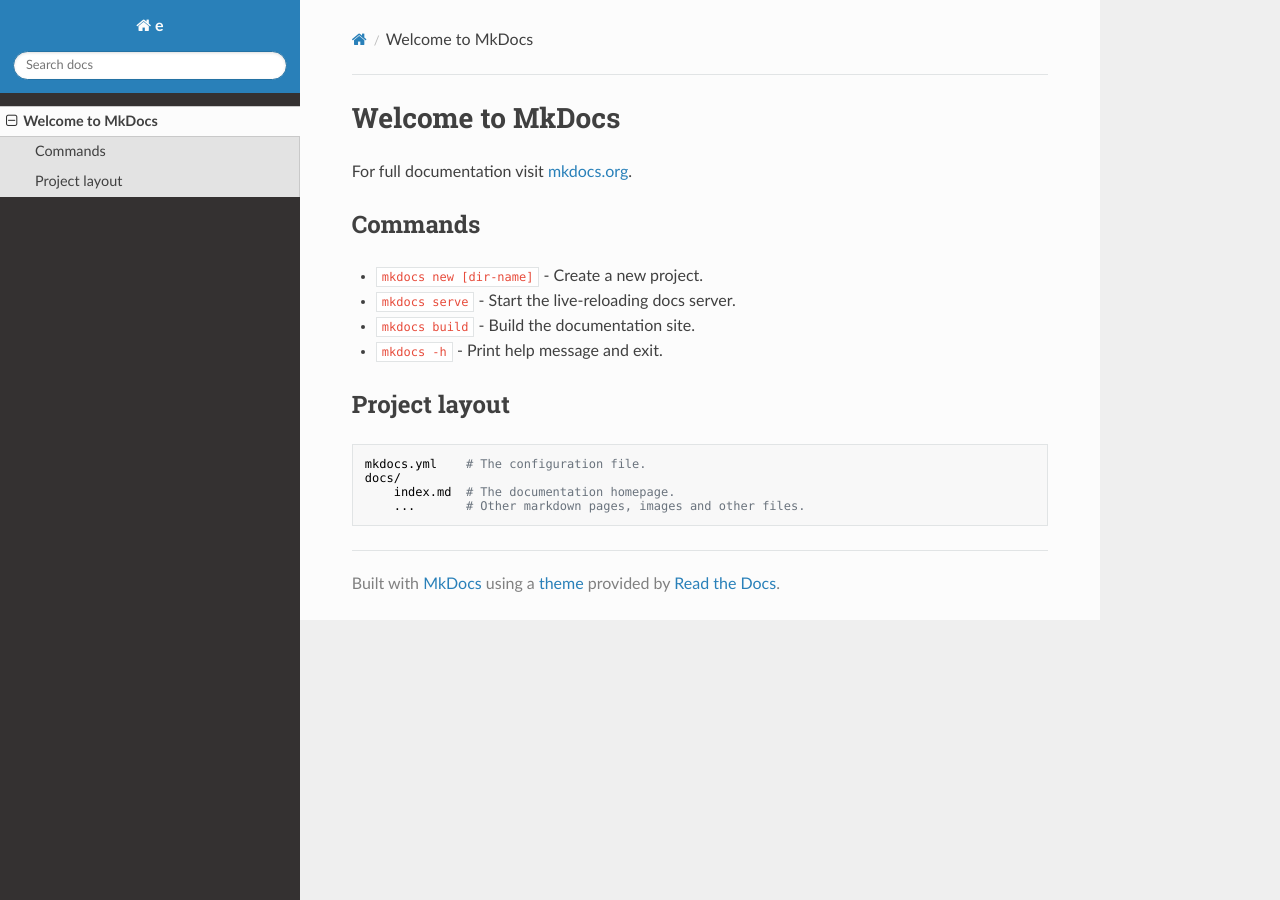
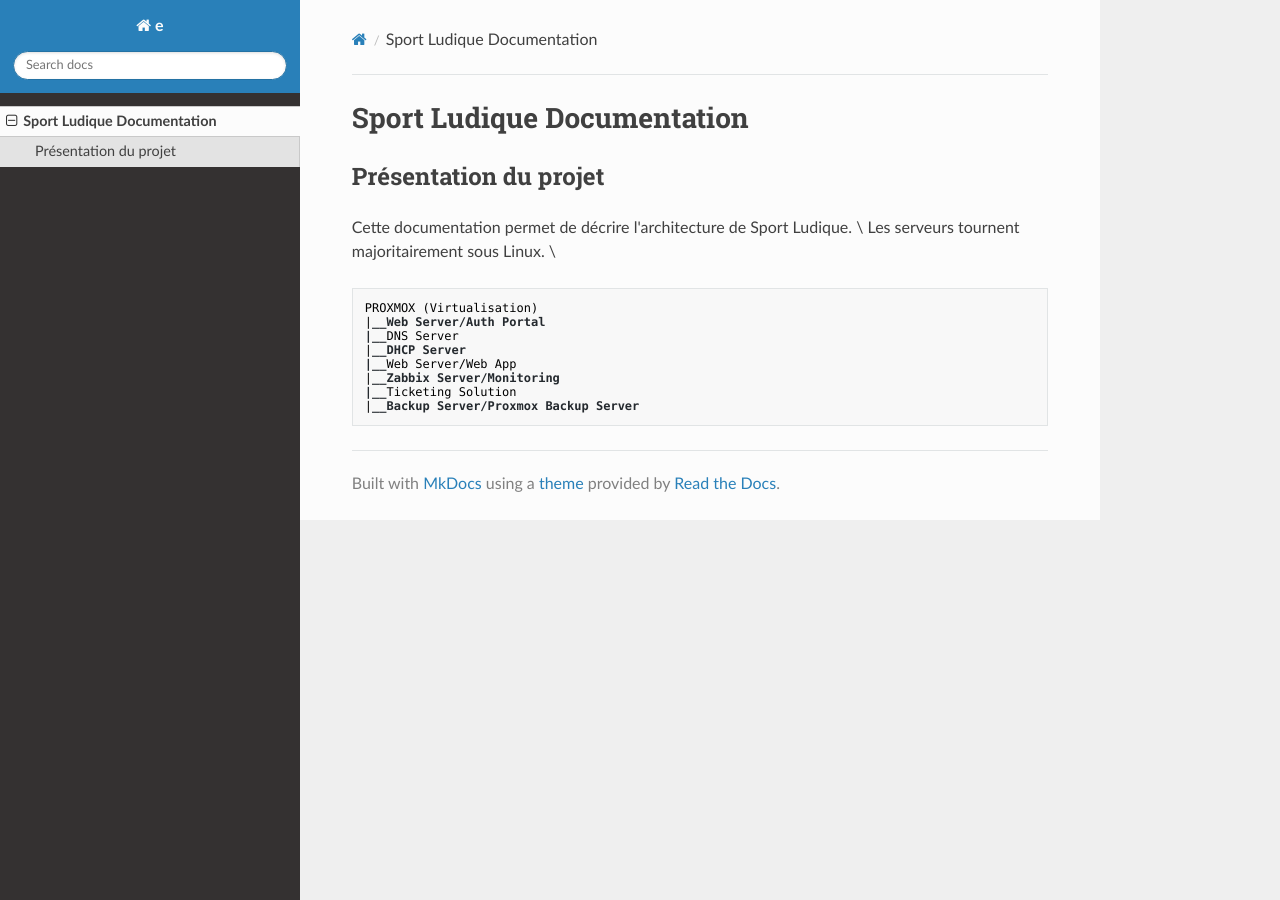
Before and after one commit to DSISportLudique/SportLudique2Doc, an MkDocs documentation site: the page built from docs/index.md, in a window 1280 px wide. Built offline with MkDocs 1.6.1, drawn with Linux system fonts in a browser that asks for light colours; nearby versions of some CDN libraries.

Commit message:
Squelette web

````diff
--- a/docs/index.md
+++ b/docs/index.md
@@ -1,17 +1,16 @@
-# Welcome to MkDocs
+# Sport Ludique Documentation
 
-For full documentation visit [mkdocs.org](https://www.mkdocs.org).
+## Présentation du projet
 
-## Commands
-
-* `mkdocs new [dir-name]` - Create a new project.
-* `mkdocs serve` - Start the live-reloading docs server.
-* `mkdocs build` - Build the documentation site.
-* `mkdocs -h` - Print help message and exit.
-
-## Project layout
-
-    mkdocs.yml    # The configuration file.
-    docs/
-        index.md  # The documentation homepage.
-        ...       # Other markdown pages, images and other files.
+Cette documentation permet de décrire l'architecture de Sport Ludique. \
+Les serveurs tournent majoritairement sous Linux. \
+```
+PROXMOX (Virtualisation)
+|__Web Server/Auth Portal
+|__DNS Server
+|__DHCP Server
+|__Web Server/Web App
+|__Zabbix Server/Monitoring
+|__Ticketing Solution
+|__Backup Server/Proxmox Backup Server
+```
````
